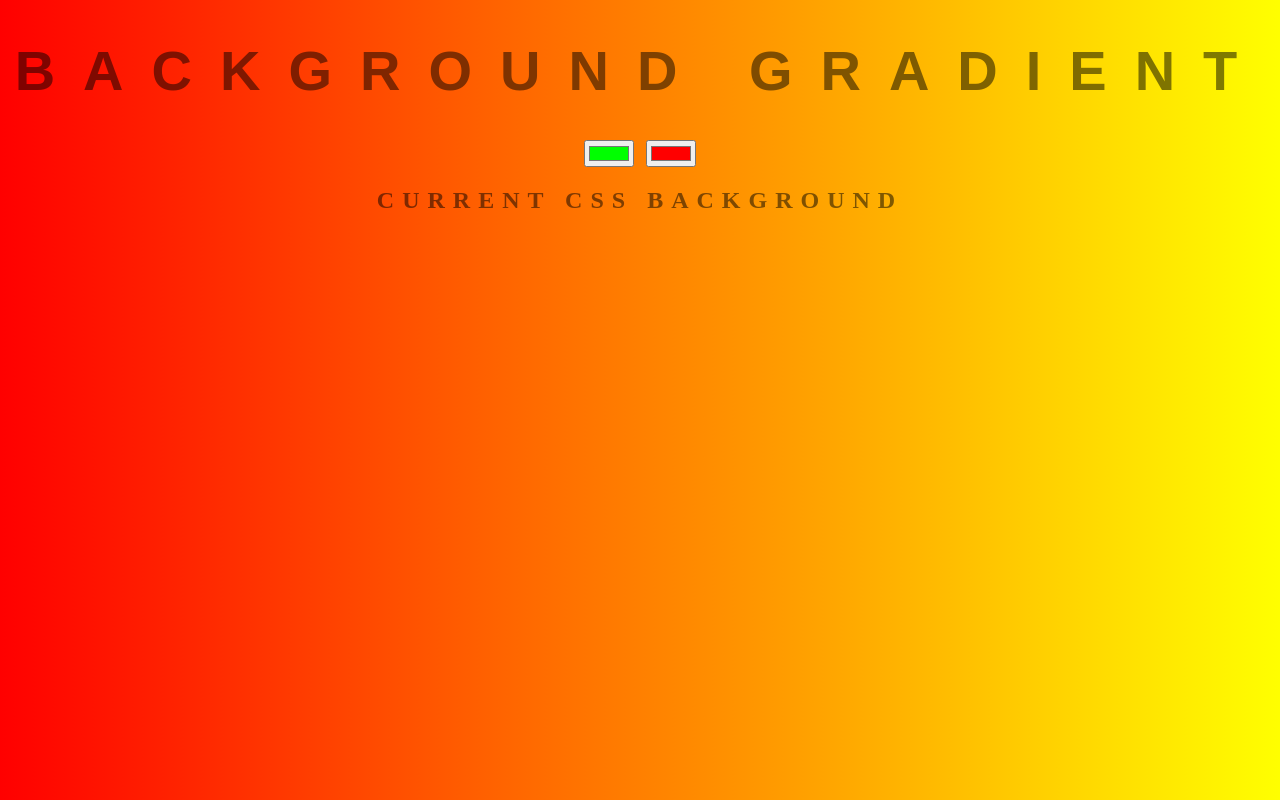
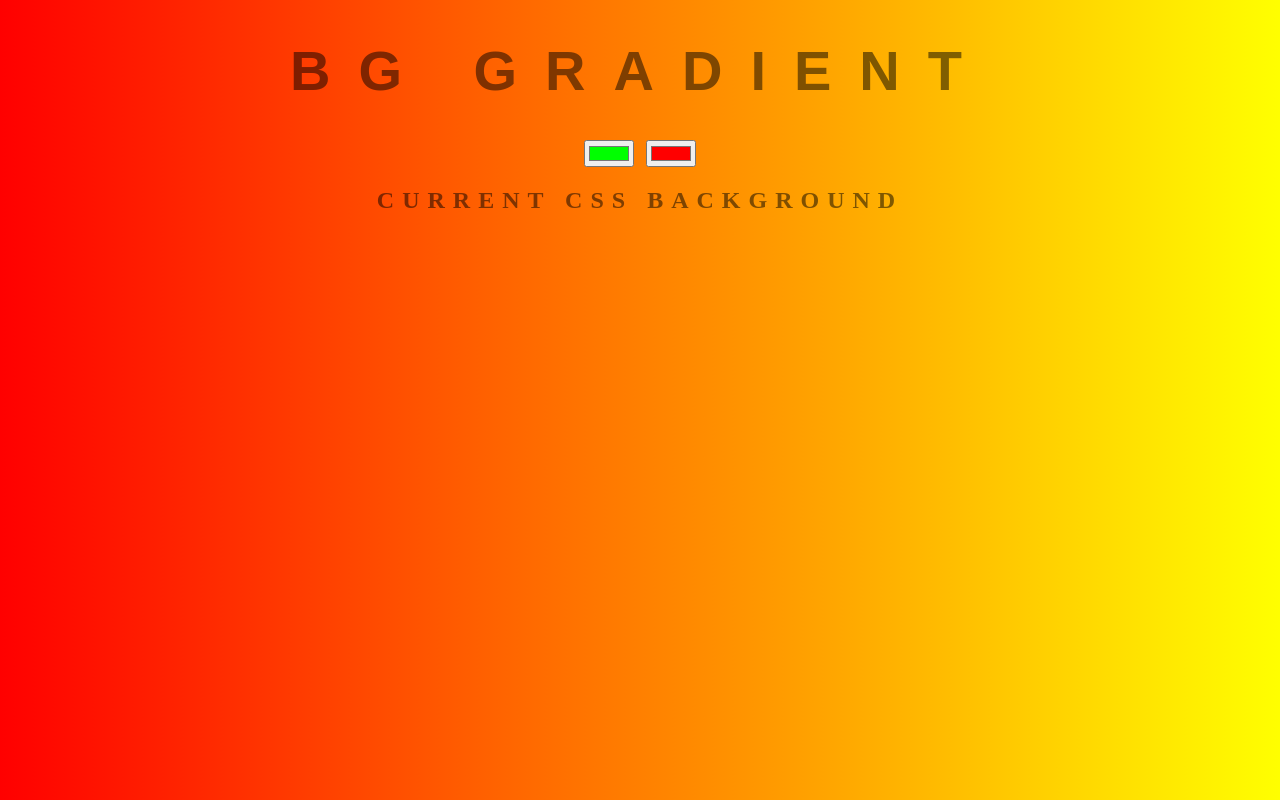
Before and after one commit to rshamoonk/rskprod.github.io, a plain HTML site: page index.html in a window 1280 px wide. Drawn offline with Linux system fonts and the light colour scheme.

Commit message:
Changing Text... again!

```diff
--- a/index.html
+++ b/index.html
@@ -5,7 +5,7 @@
 	<link rel="stylesheet" type="text/css" href="style.css">
 </head>
 <body id="gradient">
-	<h1>Background Gradient</h1>
+	<h1>BG Gradient</h1>
 	<input class="color1" type="color" name="color1" value="#00ff00">
 	<input class="color2" type="color" name="color2" value="#ff0000">
 	<h2>Current CSS Background</h2>
```
